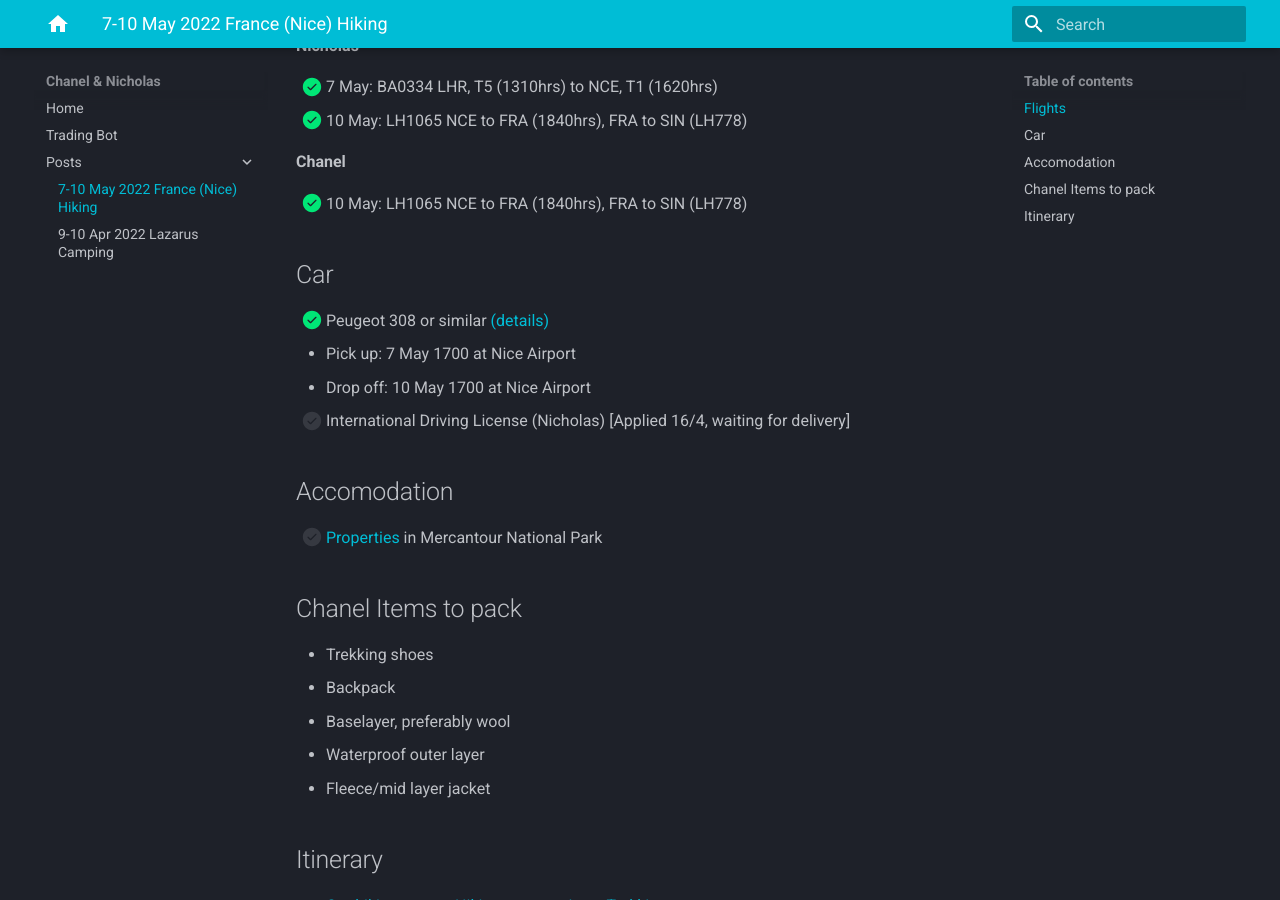
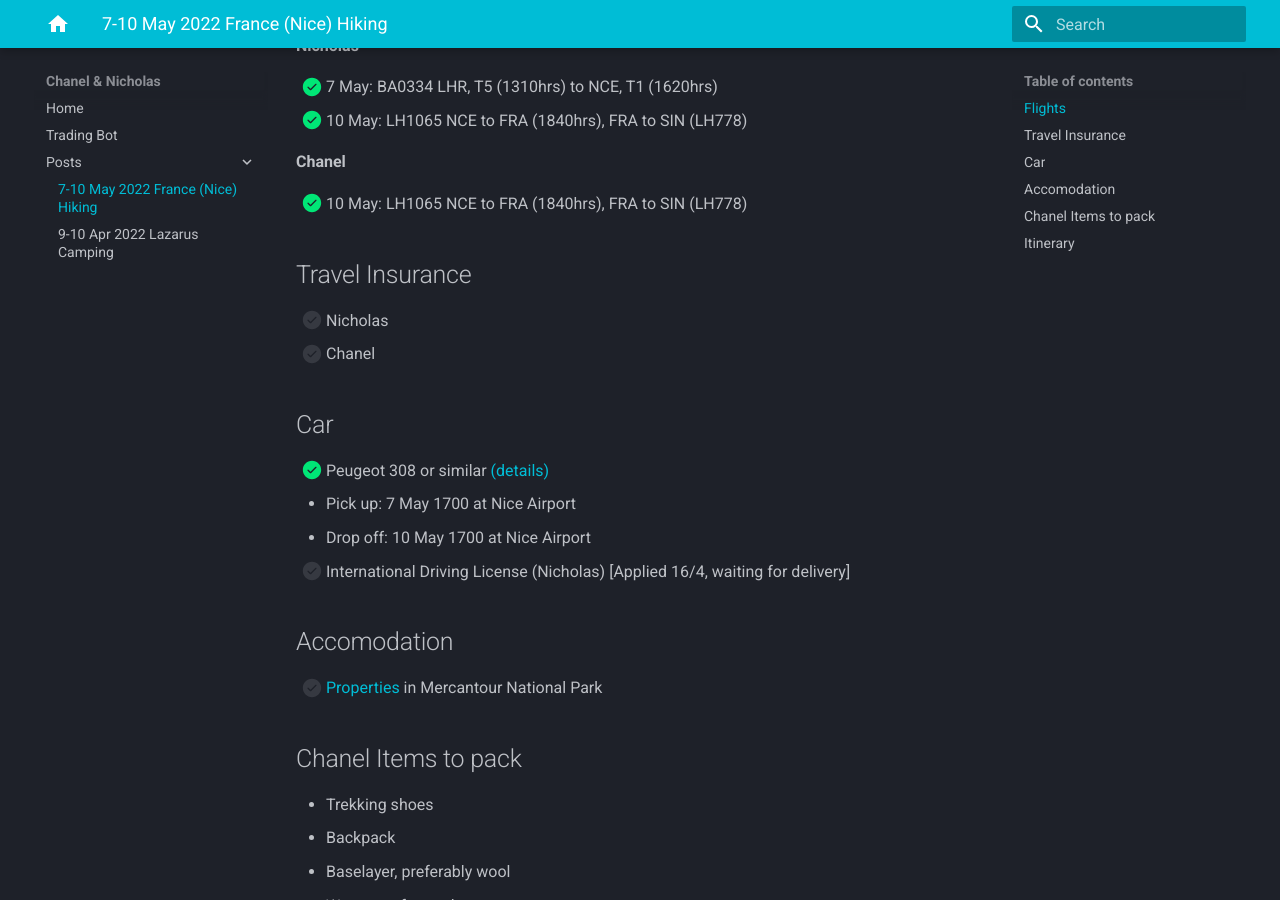
Before and after one commit to extrange/chanel, an MkDocs documentation site: the page built from docs/posts/2022-05-france-nice-hiking.md, in a window 1280 px wide and 900 px high, scrolled down 703 px. Built offline with MkDocs 1.6.1 and Material for MkDocs 9.7.7, drawn with Linux system fonts in a browser that asks for light colours.

Commit message:
Added travel insurance

```diff
--- a/docs/posts/2022-05-france-nice-hiking.md
+++ b/docs/posts/2022-05-france-nice-hiking.md
@@ -12,6 +12,12 @@
 **Chanel**
 
 - [x] 10 May: LH1065 NCE to FRA (1840hrs), FRA to SIN (LH778)
+
+
+## Travel Insurance
+
+- [ ] Nicholas
+- [ ] Chanel
 
 ## Car
 
```
